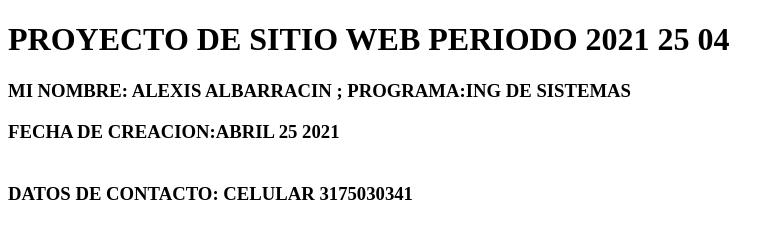
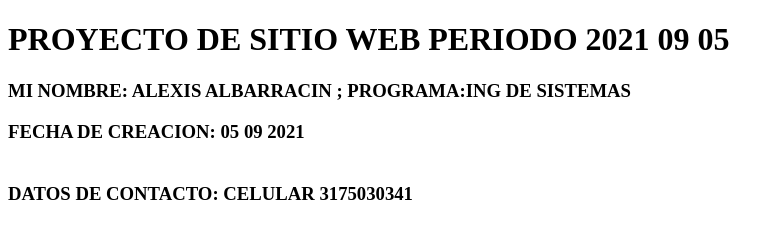
Before and after one commit to Alexis2021albarracin/DSW-Alexis-Albarracin, a plain HTML site: page index.html in a window 1280 px wide. Shown: the whole page, without its empty margins (0-784 px from the left). Drawn offline with Linux system fonts and the light colour scheme.

Commit message:
Update index.html

```diff
--- a/index.html
+++ b/index.html
@@ -7,9 +7,9 @@
     <title>Document</title>
 </head>
 <body>
-  <H1>PROYECTO DE SITIO WEB PERIODO 2021 25 04</H1>
+  <H1>PROYECTO DE SITIO WEB PERIODO 2021 09 05</H1>
 </body><H3>MI NOMBRE: ALEXIS ALBARRACIN ; PROGRAMA:ING DE SISTEMAS<H3>
-    <p>FECHA DE CREACION:ABRIL 25 2021</p>
+    <p>FECHA DE CREACION: 05 09 2021</p>
     <br>DATOS DE CONTACTO: CELULAR 3175030341 <br>
 <body></BOdy>
 </html>
```
